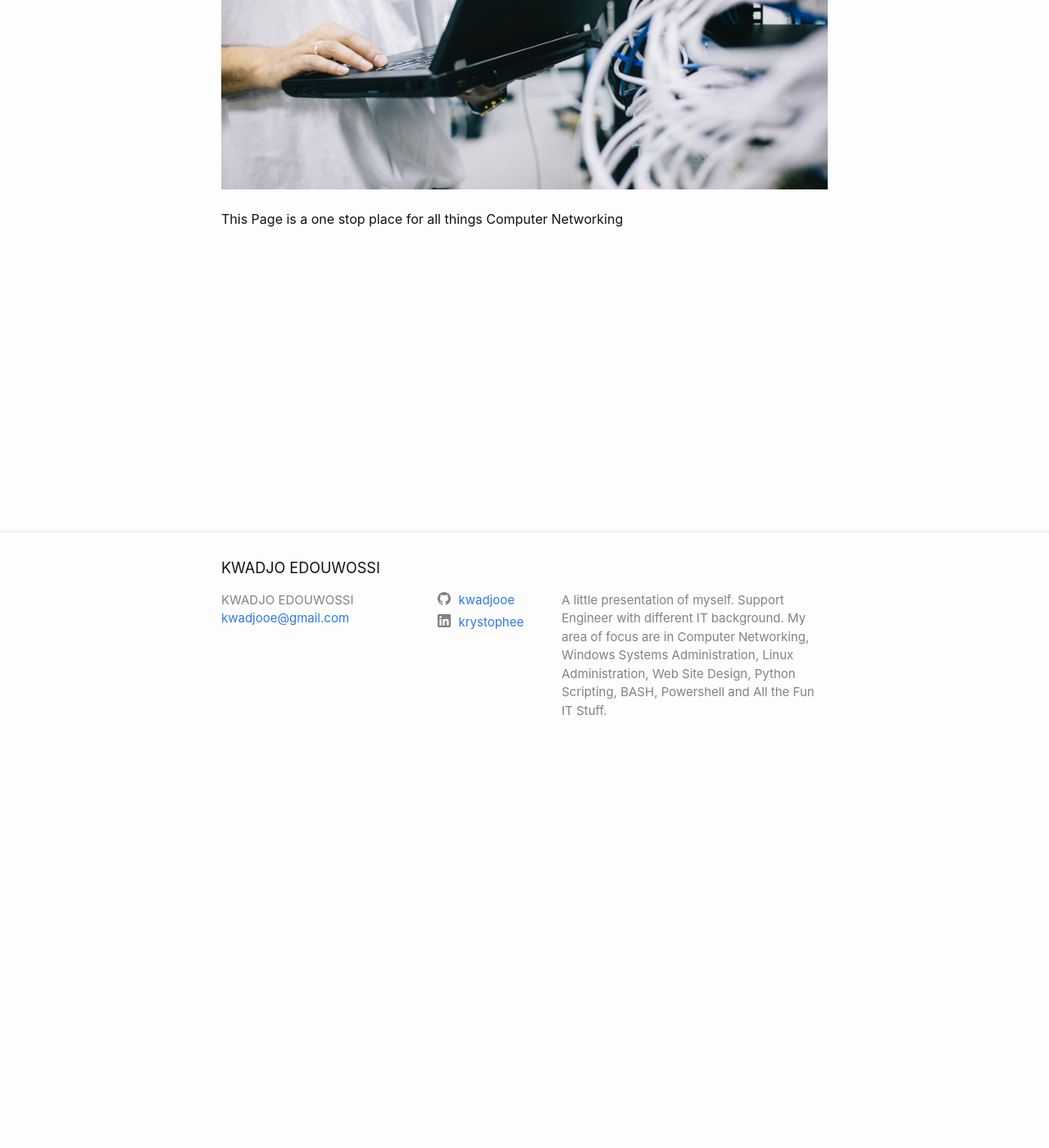
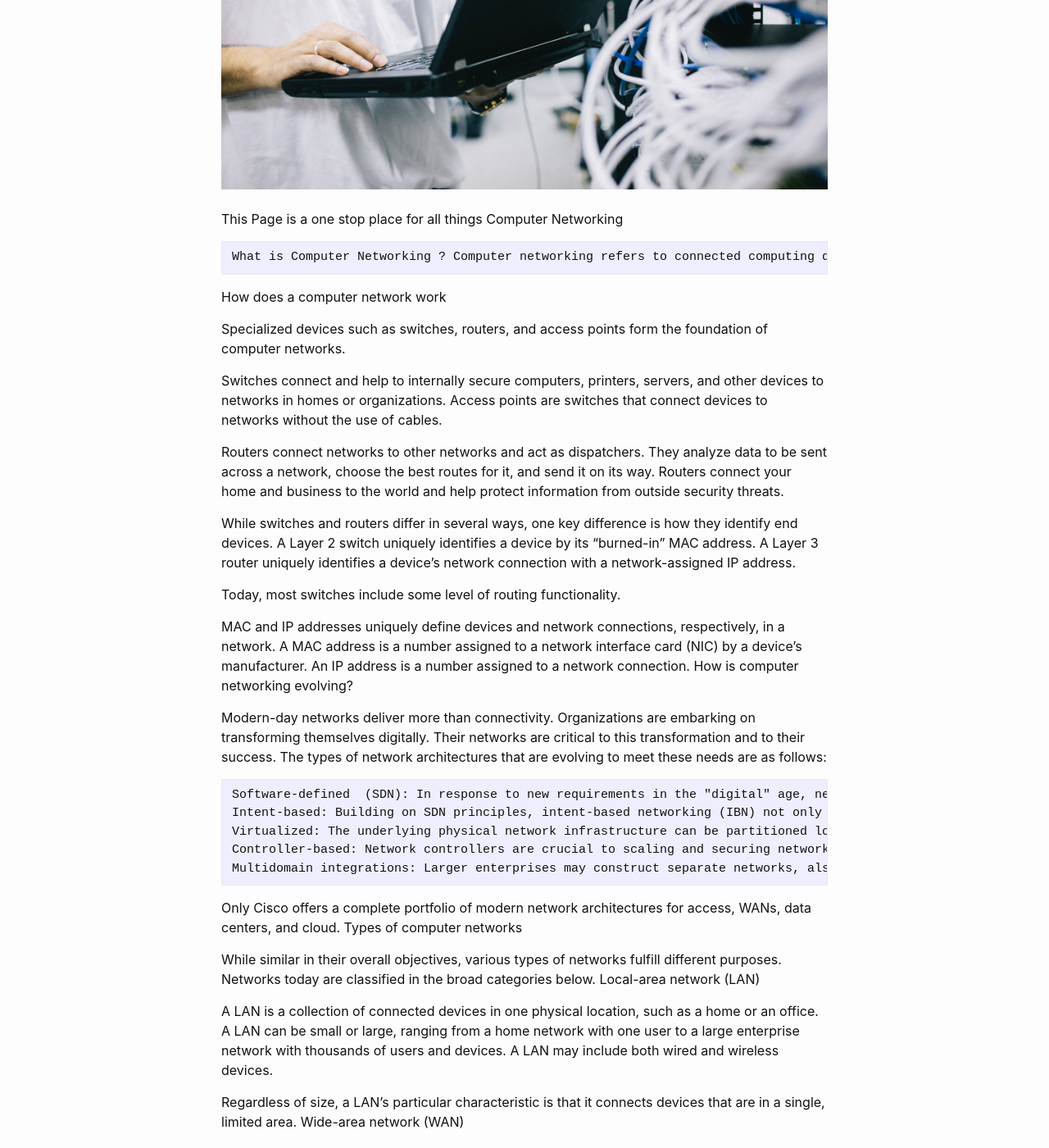
Before and after one commit to kwadjooe/kwadjooe.github.io, a Jekyll site: the page built from _posts/2021-08-23-Cisco.markdown, in a window 1280 px wide and 1400 px high, scrolled down 462 px. Shown: the whole window at 82% size. Built offline with Jekyll 4.4.1, drawn with Linux system fonts in a browser that asks for light colours; some of the changed text lies outside the part shown.

Commit message:
Added few line to the networking post

```diff
--- a/_posts/2021-08-23-Cisco.markdown
+++ b/_posts/2021-08-23-Cisco.markdown
@@ -9,3 +9,53 @@ image: field-engineer.jpeg
 
 
 This Page is a one stop place for all things Computer Networking
+
+    What is Computer Networking ?
+Computer networking refers to connected computing devices (such as laptops, desktops, servers, smartphones, and tablets) and an ever-expanding array of IoT devices (such as cameras, door locks, doorbells, refrigerators, audio/visual systems, thermostats, and various sensors) that communicate with one another.
+
+
+How does a computer network work
+
+Specialized devices such as switches, routers, and access points form the foundation of computer networks.
+
+Switches connect and help to internally secure computers, printers, servers, and other devices to networks in homes or organizations. Access points are switches that connect devices to networks without the use of cables.
+
+Routers connect networks to other networks and act as dispatchers. They analyze data to be sent across a network, choose the best routes for it, and send it on its way. Routers connect your home and business to the world and help protect information from outside security threats.
+
+While switches and routers differ in several ways, one key difference is how they identify end devices. A Layer 2 switch uniquely identifies a device by its "burned-in" MAC address. A Layer 3 router uniquely identifies a device's network connection with a network-assigned IP address.
+
+Today, most switches include some level of routing functionality.
+
+MAC and IP addresses uniquely define devices and network connections, respectively, in a network. A MAC address is a number assigned to a network interface card (NIC) by a device's manufacturer. An IP address is a number assigned to a network connection.
+How is computer networking evolving?
+
+Modern-day networks deliver more than connectivity. Organizations are embarking on transforming themselves digitally. Their networks are critical to this transformation and to their success. The types of network architectures that are evolving to meet these needs are as follows:
+
+    Software-defined  (SDN): In response to new requirements in the "digital" age, network architecture is becoming more programmable, automated, and open. In software-defined networks, routing of traffic is controlled centrally through software-based mechanisms. This helps the network to react quickly to changing conditions.
+    Intent-based: Building on SDN principles, intent-based networking (IBN) not only introduces agility but also sets up a network to achieve desired objectives by automating operations extensively, analyzing its performance, pinpointing problematic areas, providing all-around security, and integrating with business processes.
+    Virtualized: The underlying physical network infrastructure can be partitioned logically, to create multiple "overlay" networks. Each of these logical networks can be tuned to meet specific security, quality-of-service (QoS), and other requirements.
+    Controller-based: Network controllers are crucial to scaling and securing networks. Controllers automate networking functions by translating business intent to device configurations, and they monitor devices continuously to help ensure performance and security. Controllers simplify operations and help organizations respond to changing business requirements.
+    Multidomain integrations: Larger enterprises may construct separate networks, also called networking domains, for their offices, WANs, and data centers. These networks communicate with one another through their controllers. Such cross-network, or multidomain, integrations generally involve exchanging relevant operating parameters to help ensure that desired business outcomes that span network domains are achieved.
+
+Only Cisco offers a complete portfolio of modern network architectures for access, WANs, data centers, and cloud.
+Types of computer networks
+
+While similar in their overall objectives, various types of networks fulfill different purposes. Networks today are classified in the broad categories below.
+Local-area network (LAN)
+
+A LAN is a collection of connected devices in one physical location, such as a home or an office. A LAN can be small or large, ranging from a home network with one user to a large enterprise network with thousands of users and devices. A LAN may include both wired and wireless devices.
+
+Regardless of size, a LAN's particular characteristic is that it connects devices that are in a single, limited area.
+Wide-area network (WAN)
+
+A WAN extends over a large geographical area and connects individual users or multiple LANs. The Internet can be considered a WAN. Large organizations use WANs to connect their various sites, remote employees, suppliers, and data centers so they can run applications and access necessary data.
+
+Physical connectivity in WANs can be achieved by leased lines, cellular connections, satellite links, and other means.
+Enterprise network
+
+A network built for a large organization, typically called an enterprise, needs to fulfill exacting requirements. Since networking is crucial for any modern enterprise to function, enterprise networks must be highly available, scalable, and robust. These networks have tools that enable network engineers and operators to design, deploy, debug, and remediate them.
+
+An enterprise may use both LANs and WANs across its campus, branches, and data centers.
+Service-provider network
+
+Service providers operate WANs to provide connectivity to individual users or organizations. They may offer simple connectivity, in the form of leased lines, or more-advanced, managed services to enterprises. Service providers also supply Internet and cellular connectivity to their customers.
```
